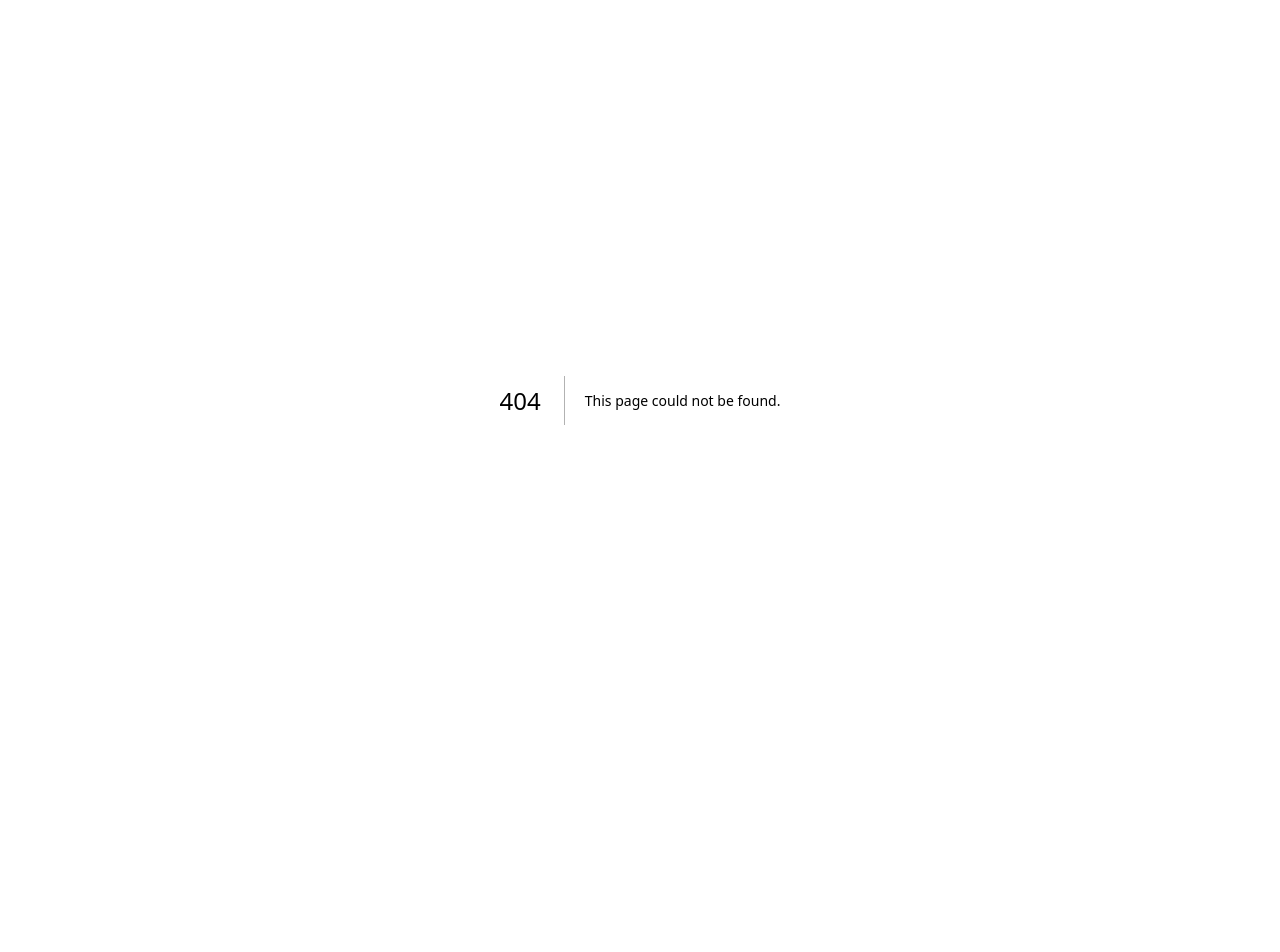
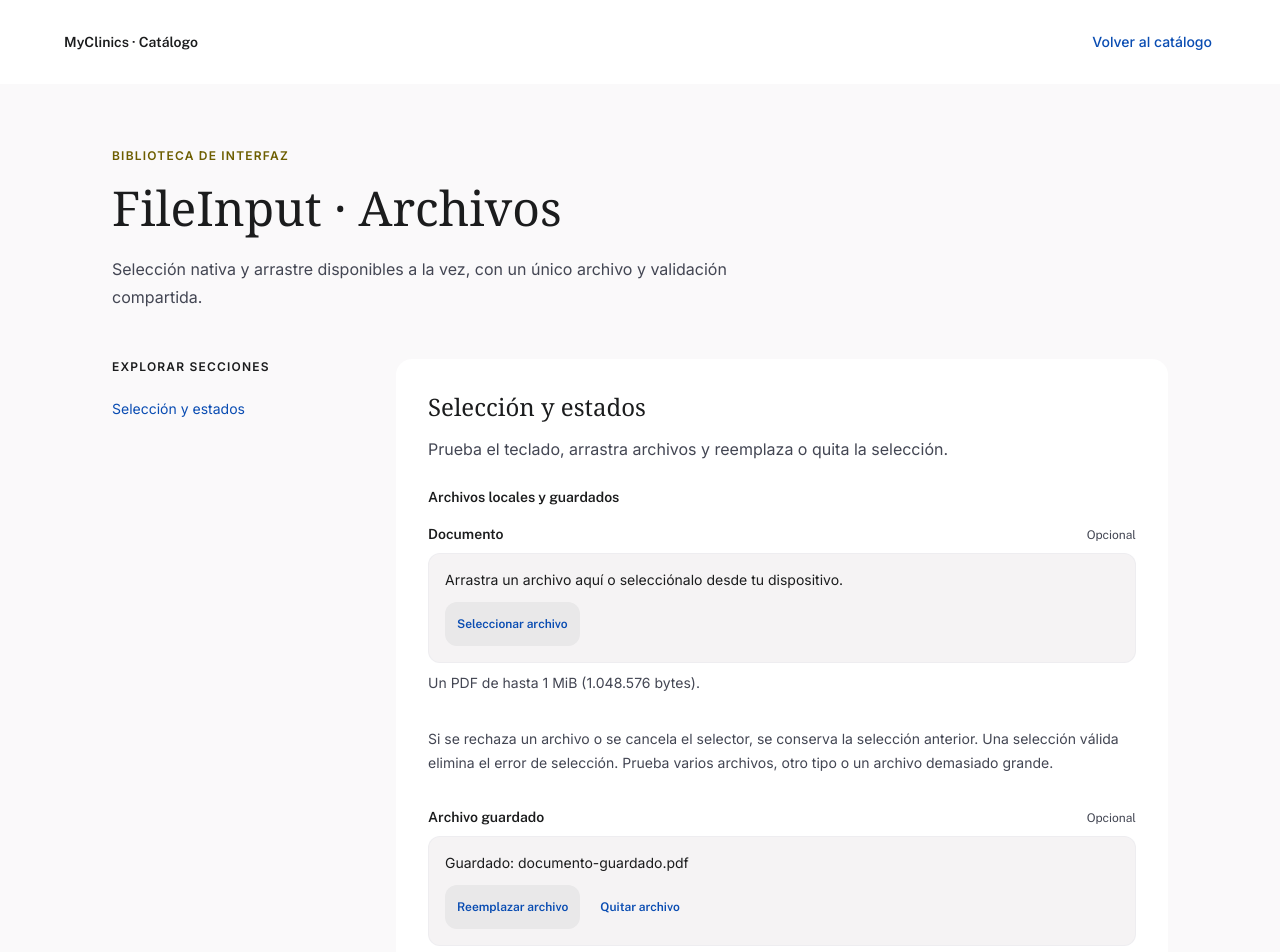
Before and after one commit to manromero/my-clinics, a Next.js app: page /components/file-input in a window 1280 px wide. Before the commit this address had no page. Shown: the top 952 px of the page. Before the commit the page ends 800 px from the top, so only its background shows below. Built offline with nearby package versions, Linux system fonts and the light colour scheme.

Commit message:
feat: add accessible single-file input and catalogue

```diff
--- /dev/null
+++ b/src/app/components/file-input/file-input-specimen.tsx
@@ -0,0 +1,66 @@
+"use client";
+
+import { useState } from "react";
+import {
+  FileInput,
+  type FileInputValue,
+} from "@/lib/components/file-input/file-input";
+
+export function FileInputSpecimen() {
+  const [value, setValue] = useState<FileInputValue>(null);
+  const [saved, setSaved] = useState<FileInputValue>({
+    kind: "persisted",
+    name: "documento-guardado.pdf",
+  });
+  const [required, setRequired] = useState<FileInputValue>(null);
+  return (
+    <div className="space-y-8">
+      <FileInput
+        id="demo-file"
+        label="Documento"
+        value={value}
+        onChange={setValue}
+        accept=".pdf,application/pdf"
+        maxBytes={1048576}
+        help="Un PDF de hasta 1 MiB (1.048.576 bytes)."
+      />
+      <p className="text-sm leading-6 text-on-surface-variant">
+        Si se rechaza un archivo o se cancela el selector, se conserva la
+        selección anterior. Una selección válida elimina el error de selección.
+        Prueba varios archivos, otro tipo o un archivo demasiado grande.
+      </p>
+      <FileInput
+        label="Archivo guardado"
+        value={saved}
+        onChange={setSaved}
+        help="El nombre guardado es un descriptor: no contiene bytes locales. Puedes reemplazarlo o quitarlo."
+      />
+      <FileInput
+        label="Adjunto obligatorio"
+        required
+        value={required}
+        onChange={setRequired}
+        error={required ? undefined : "Selecciona un archivo para continuar."}
+        help="Cualquier tipo. La obligatoriedad y los errores del formulario los controla el consumidor."
+      />
+      <FileInput
+        label="No disponible"
+        disabled
+        value={null}
+        onChange={() => {}}
+      />
+      <FileInput
+        label="Procesando"
+        pending
+        value={{ kind: "persisted", name: "documento-en-proceso.pdf" }}
+        onChange={() => {}}
+      />
+      <p className="text-sm leading-6 text-on-surface-variant">
+        El consumidor conserva el valor controlado: archivo local, descriptor
+        guardado o vacío. Quitar y reemplazar solo cambian ese valor; este
+        ejemplo no guarda ni sube archivos. La comprobación del tipo usa
+        extensión o MIME, no inspecciona el contenido.
+      </p>
+    </div>
+  );
+}
--- /dev/null
+++ b/src/app/components/file-input/page.tsx
@@ -0,0 +1,29 @@
+import type { Metadata } from "next";
+import { Catalogue } from "../catalogue";
+import { FileInputSpecimen } from "./file-input-specimen";
+
+export const metadata: Metadata = { title: "FileInput · Archivos | MyClinics" };
+
+export default function Page() {
+  return (
+    <Catalogue
+      title="FileInput · Archivos"
+      description="Selección nativa y arrastre disponibles a la vez, con un único archivo y validación compartida."
+      sections={[
+        {
+          id: "archivos",
+          title: "Selección y estados",
+          description:
+            "Prueba el teclado, arrastra archivos y reemplaza o quita la selección.",
+          examples: [
+            {
+              id: "file-input",
+              title: "Archivos locales y guardados",
+              content: <FileInputSpecimen />,
+            },
+          ],
+        },
+      ]}
+    />
+  );
+}
--- a/src/app/components/page.tsx
+++ b/src/app/components/page.tsx
@@ -7,6 +7,11 @@ export const metadata: Metadata = {
 };
 
 const pages = [
+  {
+    href: "/components/file-input",
+    title: "FileInput · Archivos",
+    description: "Selección nativa, arrastre, validación y archivos guardados.",
+  },
   {
     href: "/components/app-footer",
     title: "AppFooter · Pie de aplicación",
--- /dev/null
+++ b/src/lib/components/file-input/file-input.tsx
@@ -0,0 +1,172 @@
+"use client";
+
+import { useId, useRef, useState, type ReactNode } from "react";
+import { Button } from "../button/button";
+import { FieldLabel } from "../field-label/field-label";
+import { FieldRequirement } from "../field-requirement/field-requirement";
+import { FieldHelp } from "../field-help/field-help";
+import { FieldError } from "../field-error/field-error";
+
+export type FileInputValue =
+  { kind: "local"; file: File } | { kind: "persisted"; name: string } | null;
+
+export type FileInputProps = {
+  id?: string;
+  label: string;
+  value: FileInputValue;
+  onChange: (value: FileInputValue) => void;
+  accept?: string;
+  maxBytes?: number;
+  required?: boolean;
+  disabled?: boolean;
+  pending?: boolean;
+  help?: ReactNode;
+  error?: ReactNode;
+};
+
+function matchesType(file: File, accept: string) {
+  return accept.split(",").some((specifier) => {
+    const type = specifier.trim().toLowerCase();
+    if (type.startsWith(".")) return file.name.toLowerCase().endsWith(type);
+    if (type.endsWith("/*"))
+      return file.type.toLowerCase().startsWith(type.slice(0, -1));
+    return file.type.toLowerCase() === type;
+  });
+}
+
+// The controlled value is authoritative; consumers submit local bytes or saved identity separately.
+export function FileInput({
+  id,
+  label,
+  value,
+  onChange,
+  accept,
+  maxBytes,
+  required = false,
+  disabled = false,
+  pending = false,
+  help,
+  error,
+}: FileInputProps) {
+  const generatedId = useId();
+  const controlId = id ?? generatedId;
+  const input = useRef<HTMLInputElement>(null);
+  const dragDepth = useRef(0);
+  const [dragging, setDragging] = useState(false);
+  const [rejection, setRejection] = useState<string>();
+  const blocked = disabled || pending;
+  const message = rejection || error;
+  const filename = value?.kind === "local" ? value.file.name : value?.name;
+  const descriptions = [
+    `${controlId}-status`,
+    ...(help ? [`${controlId}-help`] : []),
+    ...(message ? [`${controlId}-error`] : []),
+  ].join(" ");
+
+  function select(files: File[]) {
+    if (blocked || files.length === 0) return;
+    let reason: string | undefined;
+    if (files.length !== 1) reason = "Selecciona un solo archivo.";
+    else if (accept?.trim() && !matchesType(files[0], accept))
+      reason = `Tipo de archivo no permitido. Usa: ${accept}.`;
+    else if (maxBytes !== undefined && files[0].size > maxBytes)
+      reason = `El archivo supera el máximo de ${maxBytes.toLocaleString("es-ES")} bytes.`;
+    setRejection(reason);
+    if (!reason) onChange({ kind: "local", file: files[0] });
+  }
+
+  return (
+    <div className="min-w-0 space-y-2" aria-busy={pending || undefined}>
+      <div className="flex flex-wrap items-baseline justify-between gap-3">
+        <FieldLabel htmlFor={controlId}>{label}</FieldLabel>
+        <FieldRequirement required={required} />
+      </div>
+      <div
+        className={`min-w-0 space-y-3 rounded-lg border p-4 ${message ? "border-error" : "border-outline-variant/15"} ${blocked ? "bg-surface-container-high text-on-surface-variant" : dragging ? "bg-primary/10 outline-2 outline-primary" : "bg-surface-container-low"}`}
+        onDragEnter={(event) => {
+          event.preventDefault();
+          if (!blocked && event.dataTransfer.types.includes("Files")) {
+            dragDepth.current += 1;
+            setDragging(true);
+          }
+        }}
+        onDragOver={(event) => {
+          event.preventDefault();
+          event.dataTransfer.dropEffect = blocked ? "none" : "copy";
+        }}
+        onDragLeave={(event) => {
+          event.preventDefault();
+          dragDepth.current = Math.max(0, dragDepth.current - 1);
+          if (dragDepth.current === 0) setDragging(false);
+        }}
+        onDrop={(event) => {
+          event.preventDefault();
+          dragDepth.current = 0;
+          setDragging(false);
+          select(Array.from(event.dataTransfer.files));
+        }}
+      >
+        <p
+          id={`${controlId}-status`}
+          role="status"
+          className="text-sm wrap-anywhere"
+        >
+          {pending
+            ? `Procesando archivo…${filename ? ` ${filename}` : ""}`
+            : !blocked && dragging
+              ? "Suelta el archivo aquí"
+              : filename
+                ? `${value?.kind === "persisted" ? "Guardado" : "Seleccionado"}: ${filename}`
+                : "Arrastra un archivo aquí o selecciónalo desde tu dispositivo."}
+        </p>
+        <div className="flex flex-wrap items-center gap-2">
+          <div className="relative rounded-lg focus-within:outline-2 focus-within:outline-offset-2 focus-within:outline-primary">
+            <input
+              ref={input}
+              id={controlId}
+              type="file"
+              accept={accept}
+              disabled={blocked}
+              aria-required={required}
+              aria-invalid={!!message || undefined}
+              aria-describedby={descriptions}
+              className="peer sr-only"
+              onChange={(event) => {
+                const files = Array.from(event.currentTarget.files ?? []);
+                // Reset after every attempt so choosing the same file fires change again.
+                event.currentTarget.value = "";
+                select(files);
+              }}
+            />
+            <label
+              htmlFor={controlId}
+              className={`inline-flex min-h-11 items-center rounded-lg bg-surface-container-high px-3 py-2 font-label text-caption font-semibold text-primary ${blocked ? "opacity-60" : "cursor-pointer hover:bg-surface-dim"}`}
+            >
+              {value ? "Reemplazar archivo" : "Seleccionar archivo"}
+            </label>
+          </div>
+          {value && (
+            <Button
+              variant="tertiary"
+              size="sm"
+              disabled={blocked}
+              onClick={() => {
+                setRejection(undefined);
+                onChange(null);
+                input.current?.focus();
+              }}
+            >
+              Quitar archivo<span className="sr-only"> de {label}</span>
+            </Button>
+          )}
+        </div>
+      </div>
+      {help && <FieldHelp id={`${controlId}-help`}>{help}</FieldHelp>}
+      {message && (
+        <FieldError id={`${controlId}-error`} role="alert">
+          {message}
+        </FieldError>
+      )}
+    </div>
+  );
+}
```
Also changed, not shown: 3 other files (tests, documents, lock files or other folders).
